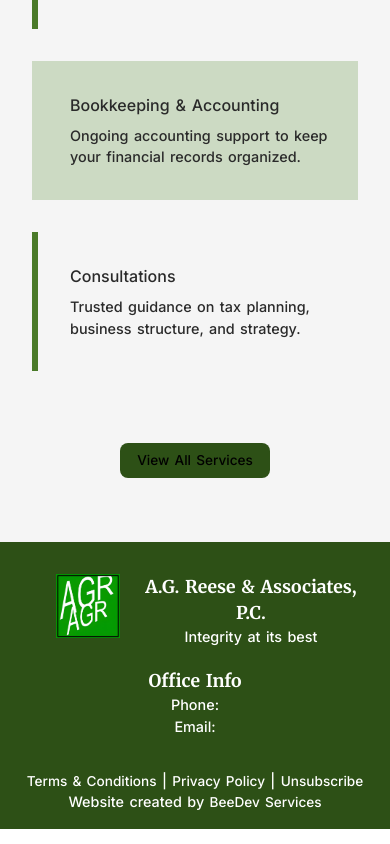
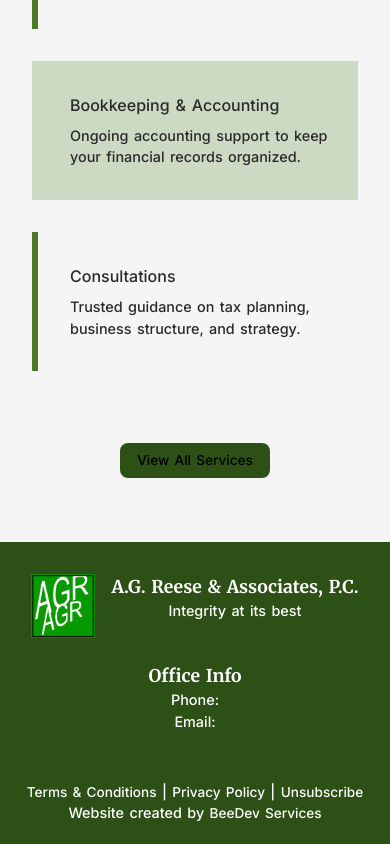
Before and after one commit to BeeDev-HiveCollective/agra-client, a React (Vite) app: page / in a window 390 px wide. Shown: the part 1702-2546 px from the top of the page. Built offline with nearby package versions, Linux system fonts and the light colour scheme.

Commit message:
Updated Footer component responsiveness

```diff
--- a/src/components/ReusableComponents/FooterComponent/Footer.css
+++ b/src/components/ReusableComponents/FooterComponent/Footer.css
@@ -2,7 +2,7 @@
   display: flex;
   flex-direction: column;
   background-color: var(--primary);
-  padding: 3rem 3rem 0 3rem;
+  padding: 5rem 3rem 0 3rem;
 
   .top {
     display: flex;
@@ -13,10 +13,6 @@
       .name a {
         display: flex;
         flex-direction: row;
-      }
-
-      .name-left {
-        padding: 0 0 0 2rem;
       }
 
       .name-right {
@@ -66,7 +62,7 @@
   .bottom {
     display: flex;
     flex-direction: column;
-    padding: 2rem 0 1rem 0;
+    padding: 3.5rem 0 1.25rem 0;
 
     .site-links {
       display: inline-flex;
@@ -100,7 +96,11 @@
 
 @media (max-width: 768px) {
   .footer {
+    padding: 4rem 2rem 0 2rem;
+
     .badges {
+      display: none;
+
       img {
         height: 1.5rem;
         margin: 0 0.5rem 0 0;
@@ -127,6 +127,10 @@
       width: 100%;
       align-items: flex-end;
       padding: 0;
+    }
+
+    .bottom {
+      padding: 3rem 0 1.25rem 0;
     }
   }
 }
```
